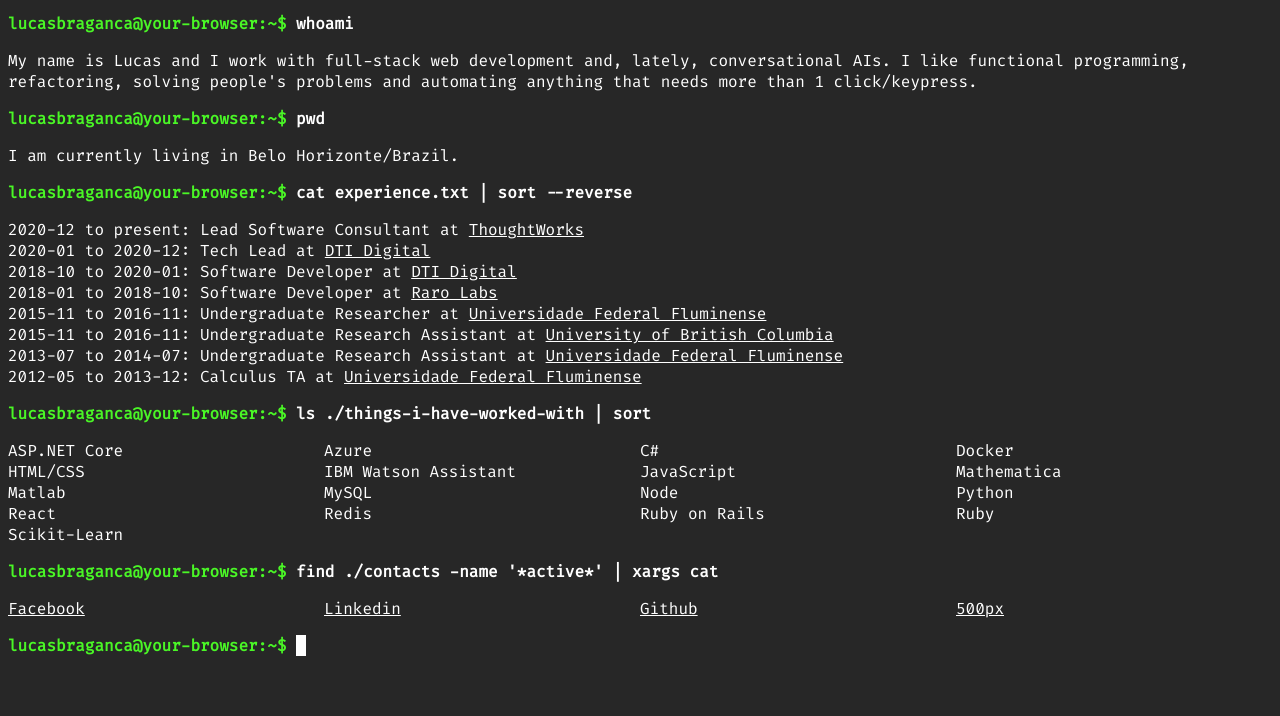
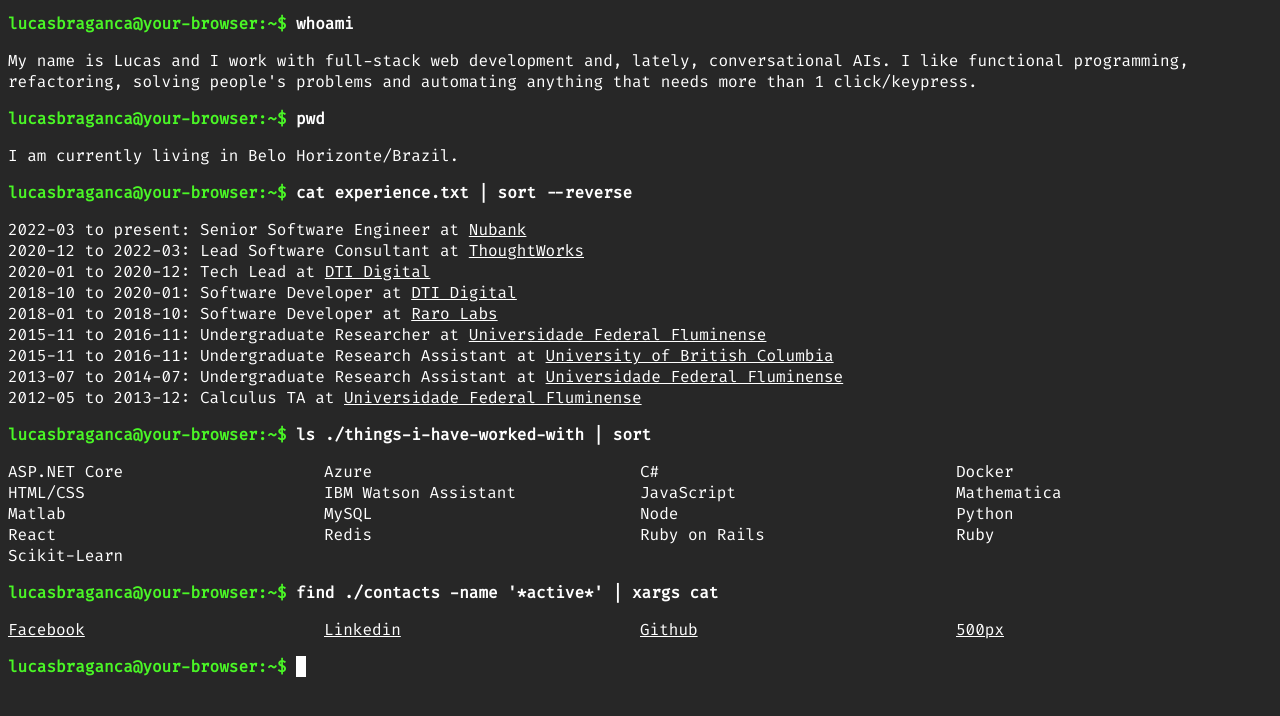
Before and after one commit to lucasbflopes/lucasbflopes.github.io, a plain HTML site: page index.html in a window 1280 px wide. Drawn offline with Linux system fonts and the light colour scheme.

Commit message:
Update index.html

```diff
--- a/index.html
+++ b/index.html
@@ -21,7 +21,8 @@
   <section aria-label="Experiences">
     <h1 class="cmd-prompt">cat experience.txt | sort --reverse</h1>
     <ul class="cmd-output">
-      <li>2020-12 to present: Lead Software Consultant at <a target="_blank" rel="noopener" href="https://www.thoughtworks.com/">ThoughtWorks</a></li>
+      <li>2022-03 to present: Senior Software Engineer at <a target="_blank" rel="noopener" href="https://nubank.com.br/en/">Nubank</a></li>
+      <li>2020-12 to 2022-03: Lead Software Consultant at <a target="_blank" rel="noopener" href="https://www.thoughtworks.com/">ThoughtWorks</a></li>
       <li>2020-01 to 2020-12: Tech Lead at <a target="_blank" rel="noopener" href="https://dtidigital.com.br/">DTI Digital</a></li>
       <li>2018-10 to 2020-01: Software Developer at <a target="_blank" rel="noopener" href="https://dtidigital.com.br/">DTI Digital</a></li>
       <li>2018-01 to 2018-10: Software Developer at <a target="_blank" rel="noopener" href="https://rarolabs.com.br/">Raro Labs</a></li>
```
